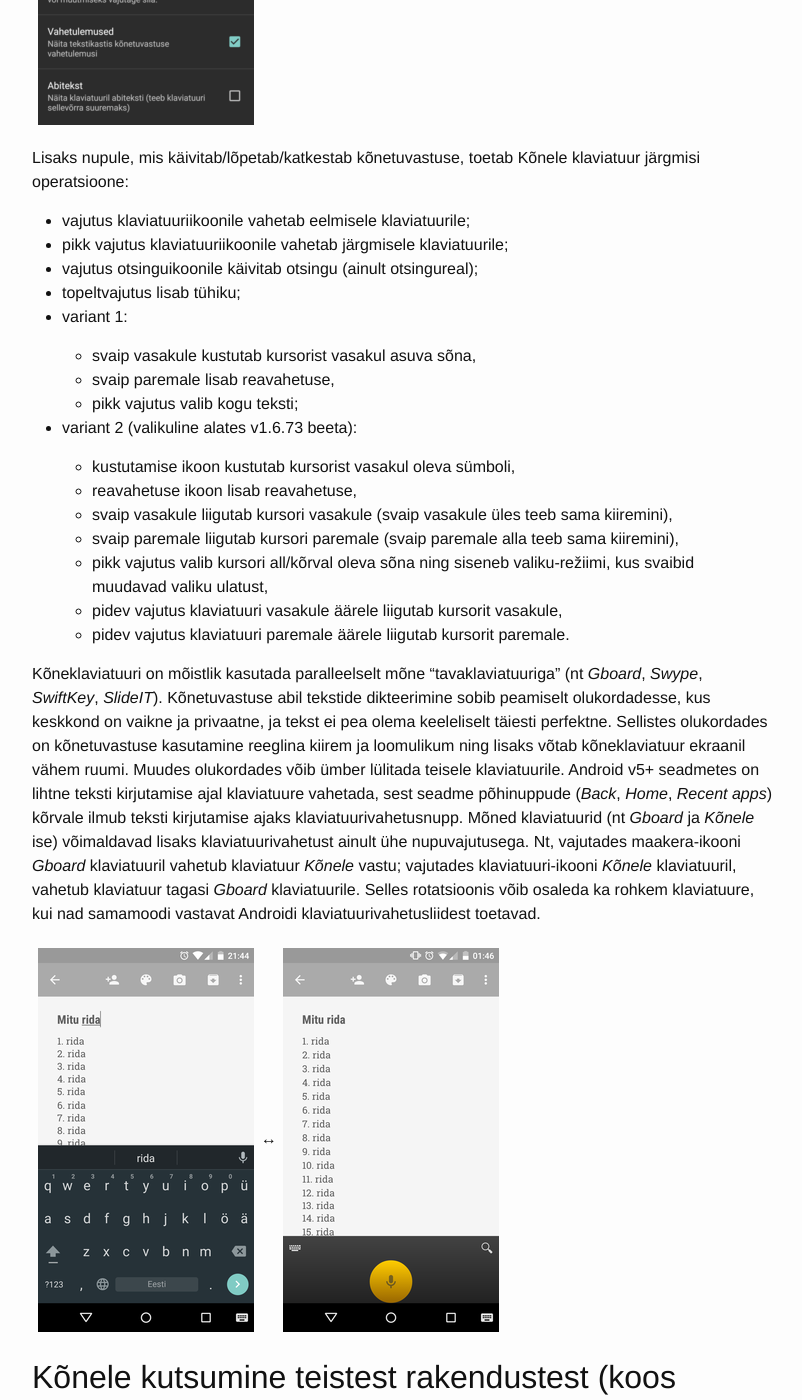
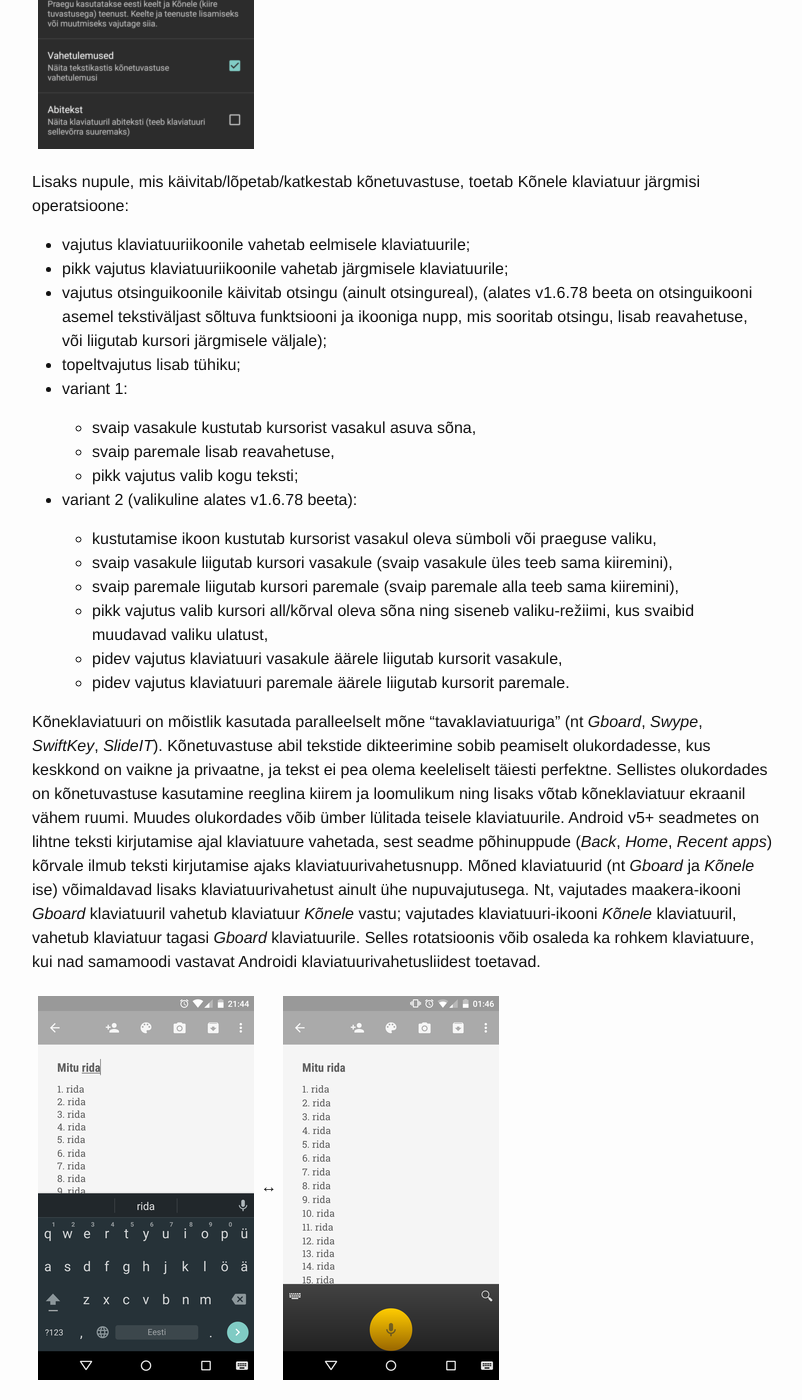
Before and after one commit to Kaljurand/K6nele, a Jekyll site: the page built from docs/et/user_guide.md, in a window 1280 px wide and 1400 px high, scrolled down 6707 px. Shown: the whole window, without its empty margins (238-1040 px from the left). Built offline with Jekyll 4.4.1, drawn with Linux system fonts in a browser that asks for light colours; comment, search, counter and statistics services are not loaded; some of the changed text lies outside the part shown.

Commit message:
User guide: Improve structure and update IME doc

```diff
--- a/docs/et/user_guide.md
+++ b/docs/et/user_guide.md
@@ -166,7 +166,9 @@
 
 - vajutus klaviatuuriikoonile vahetab eelmisele klaviatuurile;
 - pikk vajutus klaviatuuriikoonile vahetab järgmisele klaviatuurile;
-- vajutus otsinguikoonile käivitab otsingu (ainult otsingureal);
+- vajutus otsinguikoonile käivitab otsingu (ainult otsingureal),
+  (alates v1.6.78 beeta on otsinguikooni asemel tekstiväljast sõltuva funktsiooni ja ikooniga nupp, mis
+  sooritab otsingu, lisab reavahetuse, või liigutab kursori järgmisele väljale);
 - topeltvajutus lisab tühiku;
 - variant 1:
 
@@ -174,10 +176,9 @@
   - svaip paremale lisab reavahetuse,
   - pikk vajutus valib kogu teksti;
 
-- variant 2 (valikuline alates v1.6.73 beeta):
+- variant 2 (valikuline alates v1.6.78 beeta):
 
-  - kustutamise ikoon kustutab kursorist vasakul oleva sümboli,
-  - reavahetuse ikoon lisab reavahetuse,
+  - kustutamise ikoon kustutab kursorist vasakul oleva sümboli või praeguse valiku,
   - svaip vasakule liigutab kursori vasakule (svaip vasakule üles teeb sama kiiremini),
   - svaip paremale liigutab kursori paremale (svaip paremale alla teeb sama kiiremini),
   - pikk vajutus valib kursori all/kõrval oleva sõna ning siseneb valiku-režiimi, kus svaibid muudavad valiku ulatust,
@@ -203,7 +204,9 @@
 <img title="Ekraanipilt: traditsiooniline klaviatuur katab pool märkmerakendusest" alt="Ekraanipilt: traditsiooniline klaviatuur katab pool märkmerakendusest." src="{{ site.baseurl }}/images/et/Screenshot_2015-05-11-21-44-34.png">&harr;<img title="Ekraanipilt: Kõnele katab ainult veerandi märkmerakendusest" src="{{ site.baseurl }}/images/et/Screenshot_2015-06-14-01-46-37.png">
 
 
-## Kõnele kutsumine teistest rakendustest (koos kasutajaliidesega)
+## Kõnele kutsumine teistest rakendustest
+
+### Koos kasutajaliidesega
 
 Mõnes rakenduses (nt _Google Keep_) on mikrofoninupp, millele vajutades kutsutakse välja kõnetuvastusteenust
 pakkuv rakendus, koos oma kasutajaliidesega (nn _RecognizerIntent_).
@@ -229,7 +232,7 @@
   - Otsige nimekirjast üles "Google'i rakendus"
   - Vajutage nupule `Kustuta vaikeväärtused`
 
-## Kõnele kutsumine teistest rakendustest (taustateenusena)
+### Taustateenusena
 
 Androidi rakendused võivad kõnetuvastusteenuse välja kutsuda ka taustateenusena, st ilma kasutajaliideseta.
 Nõnda toimivad paljud mikrofoninupuga klaviatuurirakendused ning intelligentsed abilised,
```
